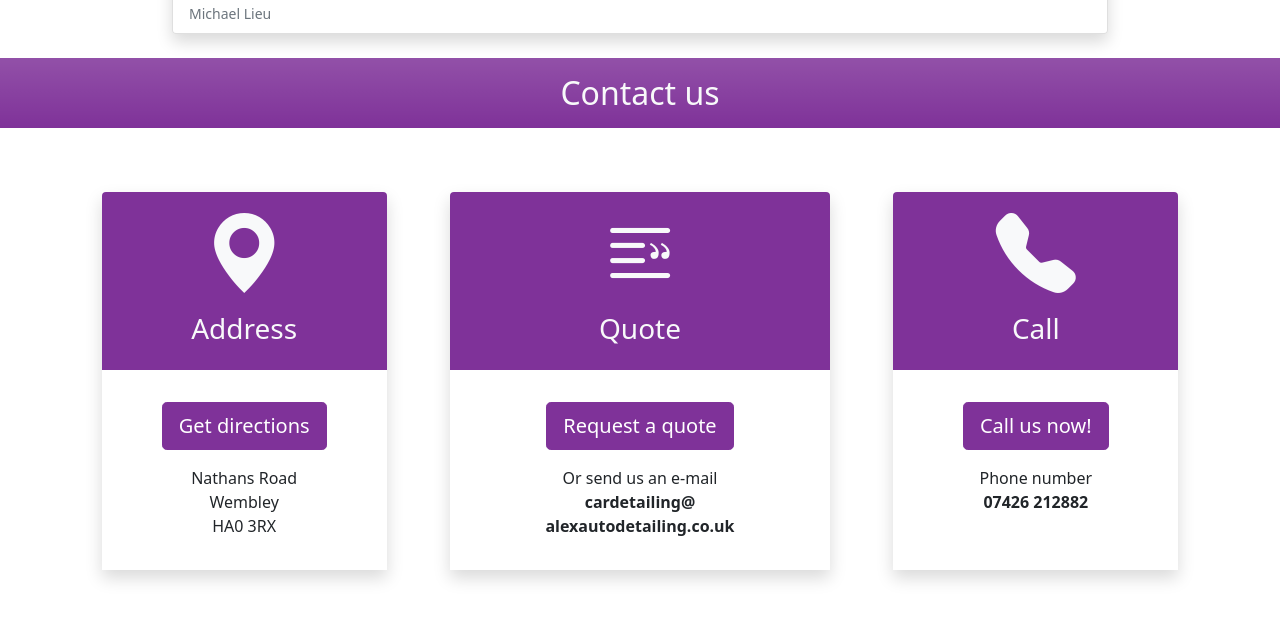
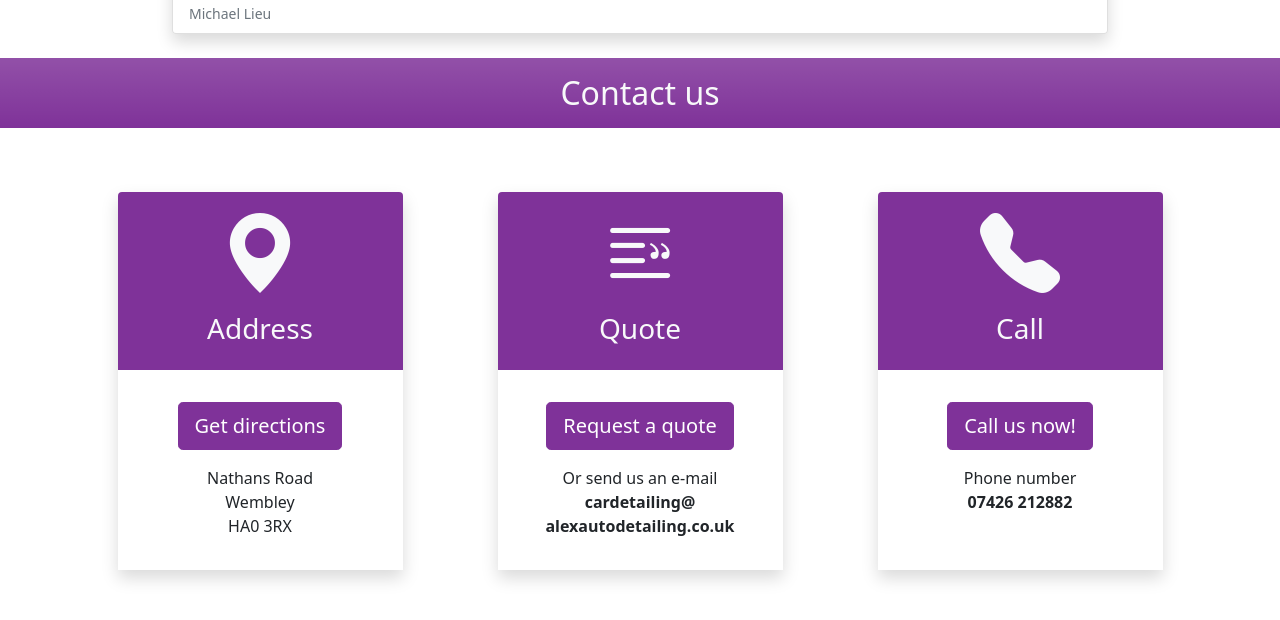
Before and after one commit to k8a87/alexautodetail, a website built with Parcel: page src/index.html in a window 1280 px wide. Shown: the part 4113-4733 px from the top of the page. Built offline with nearby package versions, Linux system fonts and the light colour scheme.

Commit message:
change col for email

```diff
--- a/src/index.html
+++ b/src/index.html
@@ -399,7 +399,7 @@
             </p>
           </div>
         </div>
-        <div class="col-md-5 col-lg-4 mb-3 contact-card shadow p-0  ">
+        <div class="col-md-3 mb-3 contact-card shadow p-0  ">
           <div class="bg-primary pb-3 rounded-top text-light ">
             <i class=" bi bi-blockquote-right" style="font-size: 5rem"></i>
             <h3>Quote</h3>
```
